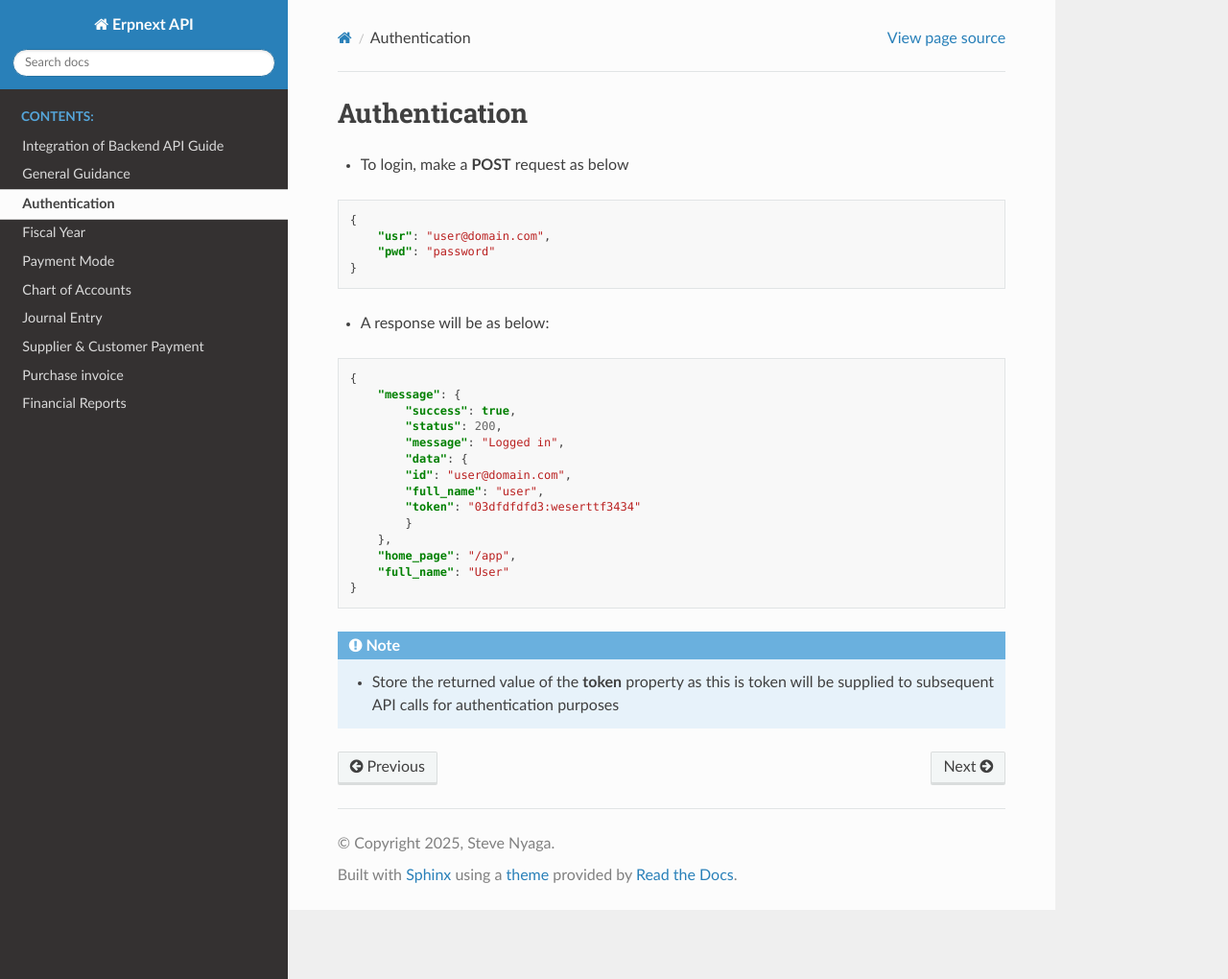
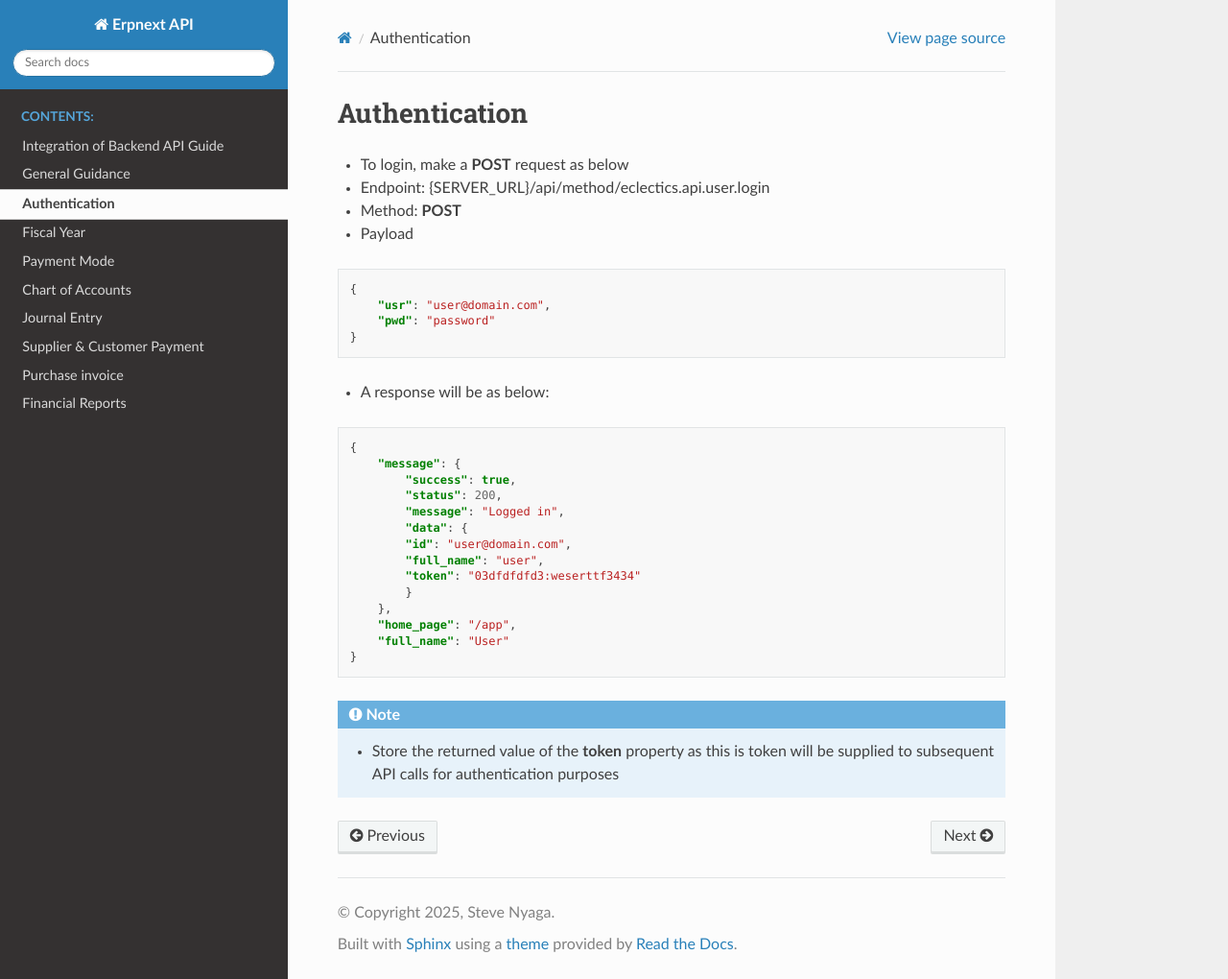
Before and after one commit to stevenyaga/erpnext-api-docs, a Sphinx documentation site: the page built from docs/authentication.rst, in a window 1280 px wide and 1020 px high. Shown: the whole window at 96% size. Built offline with Sphinx 7.4.7 and the Read the Docs theme 3.1.0, drawn with Linux system fonts in a browser that asks for light colours.

Commit message:
docs: Update authentication docs

```diff
--- a/docs/authentication.rst
+++ b/docs/authentication.rst
@@ -2,6 +2,10 @@
 ==============
 
 - To login, make a **POST** request as below
+
+- Endpoint: |BASE_API_URL|.user.login
+- Method: **POST**
+- Payload
 
 .. code-block:: json
 
```
